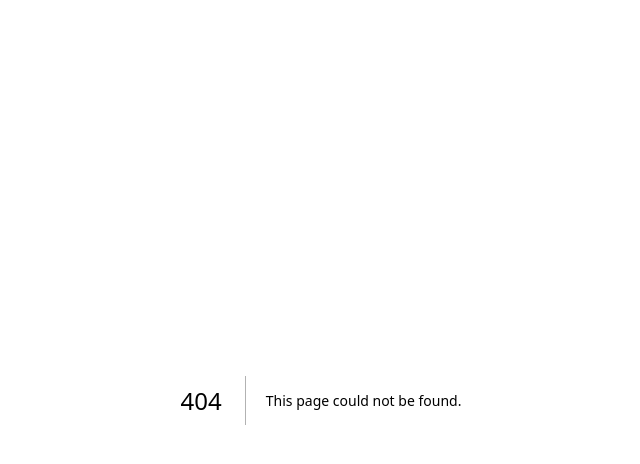
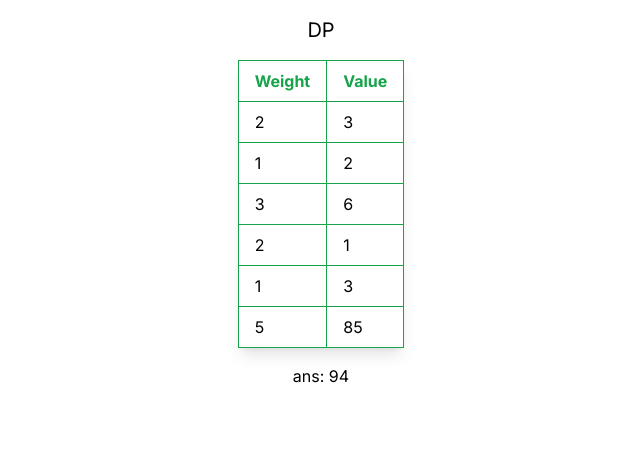
Before and after one commit to yoyo1217/algo-gallery, a Next.js app: page /dp in a window 1280 px wide. Before the commit this address had no page. Shown: the top 464 px of the page, without its empty margins (319-959 px from the left). Built offline with nearby package versions, Linux system fonts and the light colour scheme.

Commit message:
add knapsack page

```diff
--- /dev/null
+++ b/app/dp/page.tsx
@@ -0,0 +1,65 @@
+"use client";
+
+interface Item {
+  weight: number[];
+  value: number[];
+}
+
+function knapsack(n: number, w: number, item: Item) {
+  const dp: number[][] = Array.from({ length: 15 }, () =>
+    new Array(15).fill(0)
+  );
+
+  for (let i = 0; i < n; i++) {
+    for (let j = 0; j <= w; j++) {
+      if (j >= item.weight[i]) {
+        dp[i + 1][j] = Math.max(
+          dp[i][j],
+          dp[i][j - item.weight[i]] + item.value[i]
+        );
+      } else {
+        dp[i + 1][j] = dp[i][j];
+      }
+    }
+  }
+  console.log(dp);
+
+  return dp[n][w];
+}
+
+const DP = () => {
+  const weight = [2, 1, 3, 2, 1, 5];
+  const value = [3, 2, 6, 1, 3, 85];
+  const ans = knapsack(6, 9, { weight, value });
+
+  return (
+    <div className="h-full flex flex-col items-center justify-center space-y-4">
+      <h2 className="text-xl pt-4">DP</h2>
+      <table className="table-auto border-collapse border border-green-800 shadow-lg">
+        <thead>
+          <tr>
+            <th className="border border-green-600 px-4 py-2 text-green-600">
+              Weight
+            </th>
+            <th className="border border-green-600 px-4 py-2 text-green-600">
+              Value
+            </th>
+          </tr>
+        </thead>
+        <tbody>
+          {weight.map((weight, index) => (
+            <tr key={index}>
+              <td className="border border-green-600 px-4 py-2">{weight}</td>
+              <td className="border border-green-600 px-4 py-2">
+                {value[index]}
+              </td>
+            </tr>
+          ))}
+        </tbody>
+      </table>
+      <div>ans: {ans}</div>
+    </div>
+  );
+};
+
+export default DP;
```
Also changed, not shown: tsconfig.json (+7 -1 lines).
